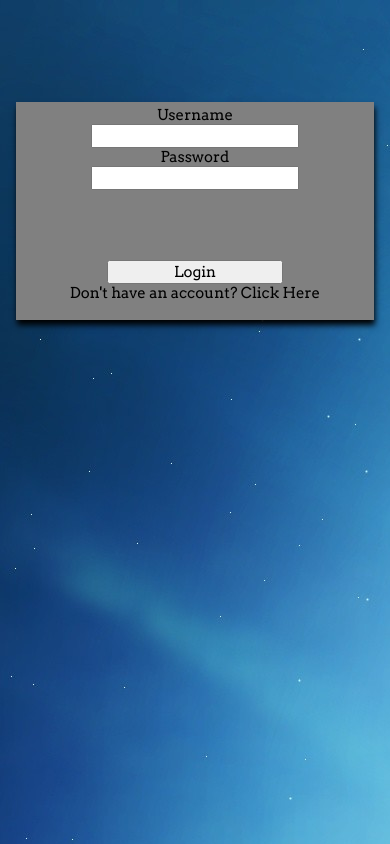
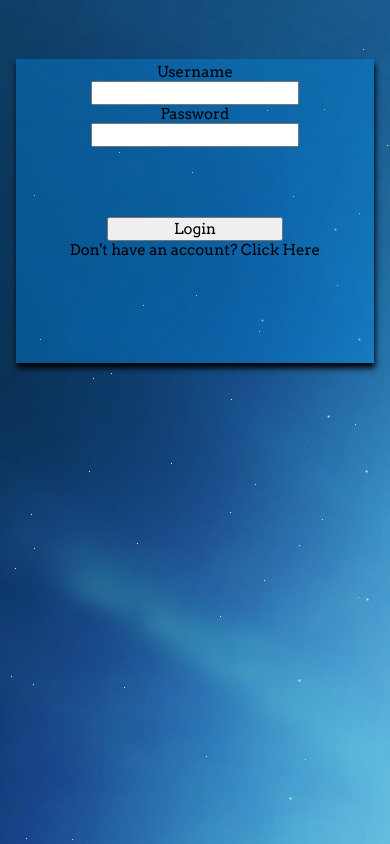
Before and after one commit to pauldamico/dog-tracker, a React (Create React App) app in the folder client/: page /login in a window 390 px wide. Built offline with nearby package versions, Linux system fonts and the light colour scheme.

Commit message:
fixed auth form height for mobile

```diff
--- a/client/src/App.css
+++ b/client/src/App.css
@@ -76,7 +76,7 @@ a {
   box-shadow: 1px 5px 6px 0px;
   display: flex;
   flex-direction: column;
-  background-color: grey;
+  background-color: rgba(0, 139, 232, 0.38);
   height: 50%;
   align-items: center;
 
@@ -283,8 +283,8 @@ align-items: center;
     box-shadow: 1px 5px 6px 0px;
     display: flex;
     flex-direction: column;
-    background-color: grey;
-    height: 50%;
+
+    height: 70%;
     align-items: center;
 
   }
```
